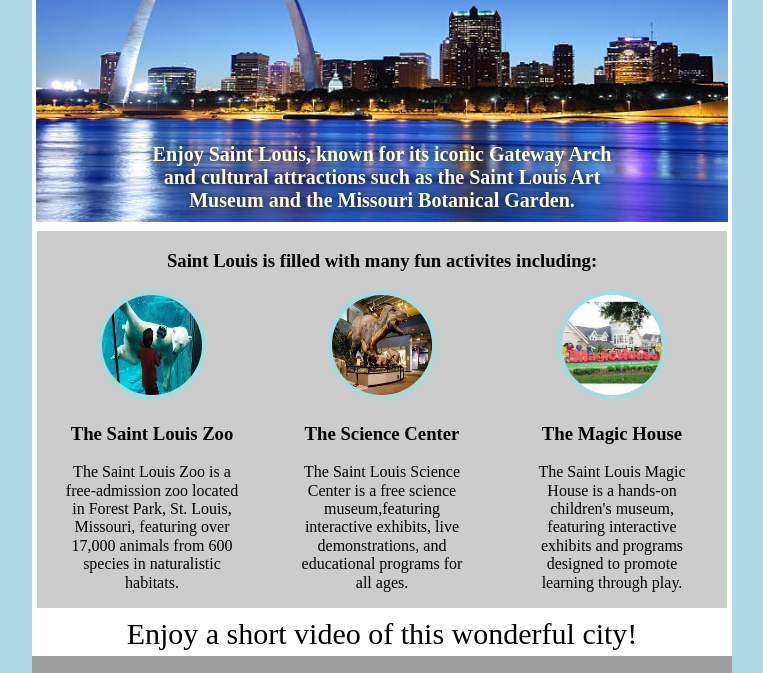
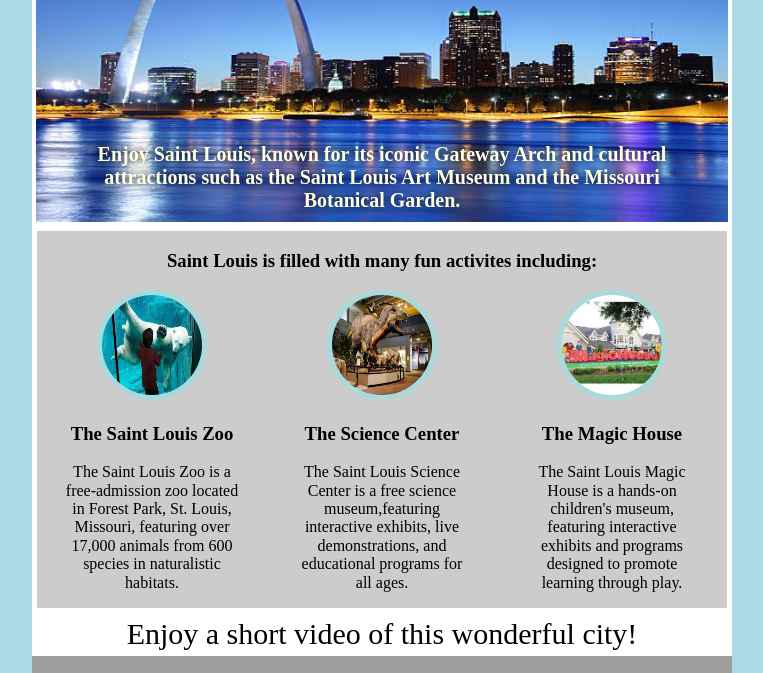
Before and after one commit to herbatorres1100/home, a website: page index.html in a window 1280 px wide. Shown: the part 127-800 px from the top of the page, without its empty margins (258-1021 px from the left). Drawn offline with nearby package versions, Linux system fonts and the light colour scheme; grey boxes are pictures that could not be loaded.

Commit message:
Update styles.css

```diff
--- a/styles.css
+++ b/styles.css
@@ -32,7 +32,7 @@
 
 #header-statement {
 
-    max-width: 470px;
+    max-width: 600px;
     margin: 150px auto 0px auto;
     padding: 10px;
     font-size: 20px;
```
